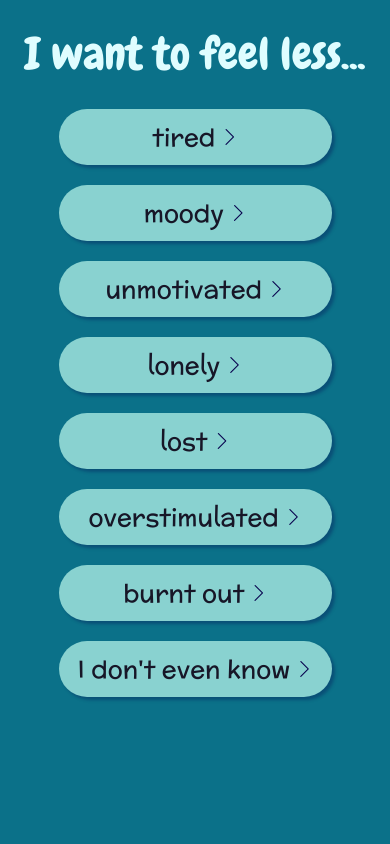
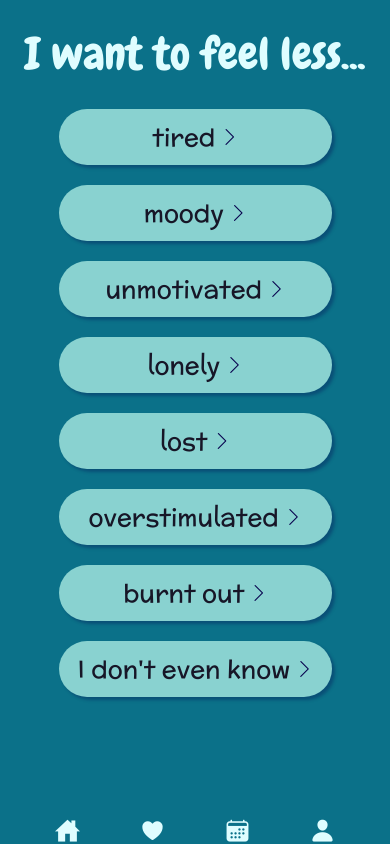
Before and after one commit to lisaphamtaylor/self-care-ideas-app, a React Native app: screen /Home in a window 390 px wide. Built offline with nearby package versions, Linux system fonts and the light colour scheme.

Commit message:
configures Footer.js

```diff
--- a/App.js
+++ b/App.js
@@ -37,6 +37,7 @@ export default function App() {
           name='Suggestions'
           component={SuggestionScreen}
           options={{ title: 'Self Care Suggestions' }}
+          // options={{ headerShown: false }}
         />
       </Stack.Navigator>
     </NavigationContainer>
--- /dev/null
+++ b/components/Footer.js
@@ -0,0 +1,38 @@
+import { StyleSheet, Text, TouchableOpacity, View } from 'react-native';
+import React from 'react';
+import { Ionicons } from '@expo/vector-icons';
+import Colors from '../styles/Color';
+
+const iconSize = 25;
+
+const Footer = () => {
+  return (
+    <View style={styles.container}>
+      <TouchableOpacity>
+        <Ionicons name='home-sharp' size={iconSize} style={styles.icon} />
+      </TouchableOpacity>
+      <TouchableOpacity>
+        <Ionicons name='heart' size={iconSize} style={styles.icon} />
+      </TouchableOpacity>
+      <TouchableOpacity>
+        <Ionicons name='ios-calendar' size={iconSize} style={styles.icon} />
+      </TouchableOpacity>
+      <TouchableOpacity>
+        <Ionicons name='person' size={iconSize} style={styles.icon} />
+      </TouchableOpacity>
+    </View>
+  );
+};
+
+export default Footer;
+
+const styles = StyleSheet.create({
+  container: {
+    flexDirection: 'row',
+    justifyContent: 'space-around',
+    marginHorizontal: 25,
+  },
+  icon: {
+    color: Colors.LIGHT_CYAN,
+  },
+});
--- a/screens/FilterScreen.js
+++ b/screens/FilterScreen.js
@@ -2,6 +2,7 @@ import React from 'react';
 import { FlatList, SafeAreaView, Text } from 'react-native';
 import { globalStyles } from '../styles/Global';
 import CategoryButton from '../components/CategoryButton';
+import Footer from '../components/Footer';
 
 export default function FilterScreen({ navigation }) {
   const CATEGORIES = [
@@ -28,6 +29,7 @@ export default function FilterScreen({ navigation }) {
           <CategoryButton item={item} pressHandler={pressHandler} />
         )}
       />
+      <Footer />
     </SafeAreaView>
   );
 }
--- a/screens/SuggestionScreen.js
+++ b/screens/SuggestionScreen.js
@@ -5,6 +5,7 @@ import suggestionsData from '../assets/data/idea-data.json';
 import CardsSwipe from 'react-native-cards-swipe';
 import Colors from '../styles/Color';
 import { GestureHandlerRootView } from 'react-native-gesture-handler';
+import Footer from '../components/Footer';
 
 // Fisher-Yates shuffle method
 function shuffleArray(array) {
@@ -61,6 +62,7 @@ export default function SuggestionScreen({ route, navigation }) {
           )}
         />
       </GestureHandlerRootView>
+      <Footer />
     </SafeAreaView>
   );
 }
```
